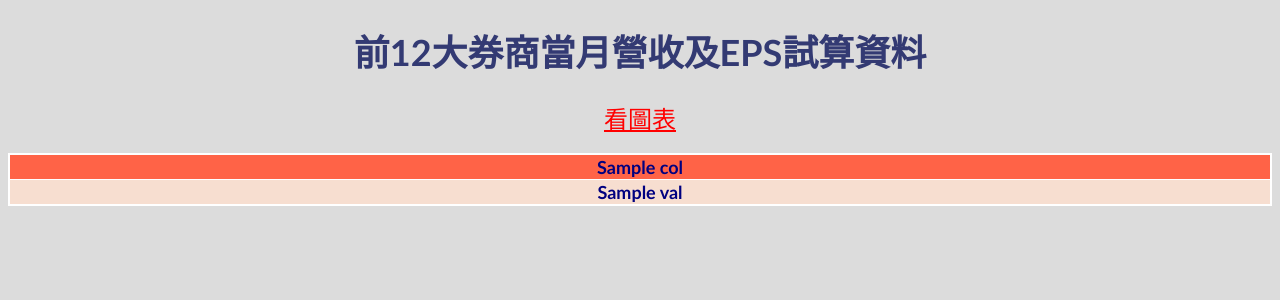
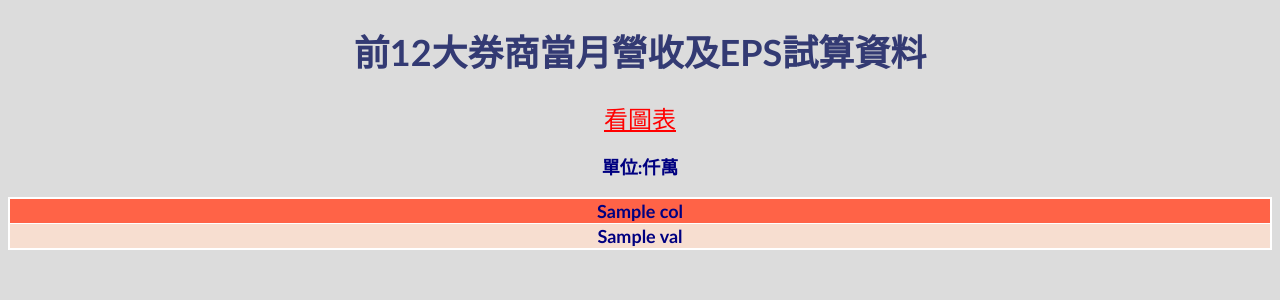
Before and after one commit to peiyi523/django_work_flask, a Flask app: template templates/eps.html in a window 1280 px wide. Shown: the top 300 px of the page. Run offline with Flask 3, Linux system fonts and the light colour scheme; the template is opened without the code that fills it: most values are stand-ins (such as "Sample title", 1, 10 or a date in 2020).

Commit message:
補上單位標籤

```diff
--- a/templates/eps.html
+++ b/templates/eps.html
@@ -50,6 +50,12 @@
             color: red;
             font-size: 24px;
         }
+
+        .unit {
+            color: navy;
+            font-weight: 700;
+
+        }
     </style>
 
 <body>
@@ -62,6 +68,7 @@
 
 
     <a href="/current-EPS-charts" target="blank">看圖表</a>
+    <p class="unit">單位:仟萬</p>
     <p>
     <table border="1">
         <thead>
```
